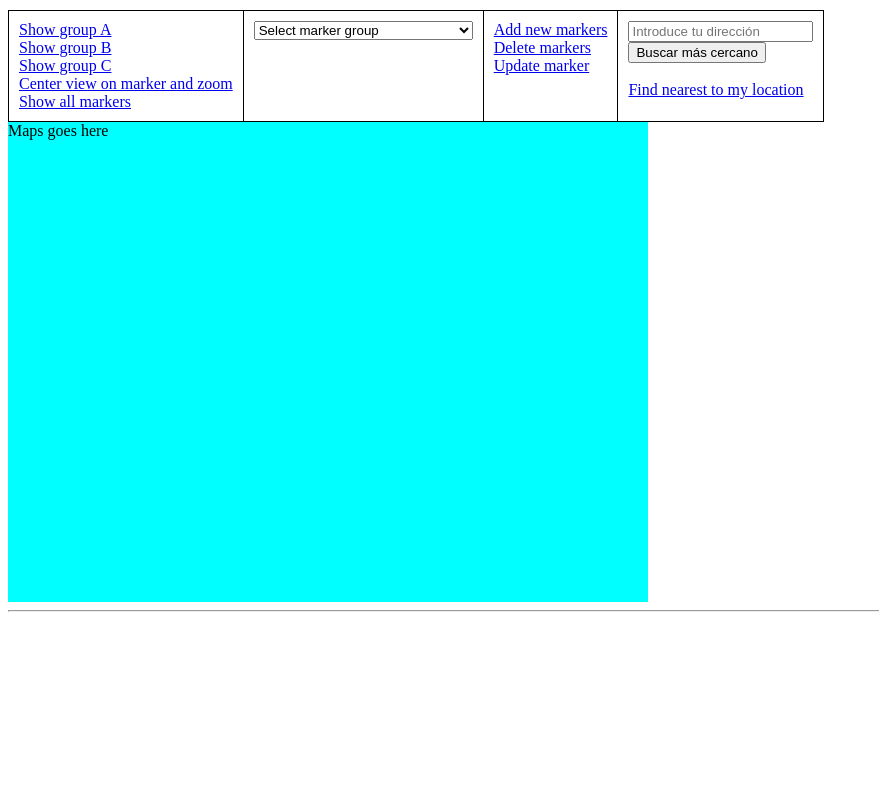
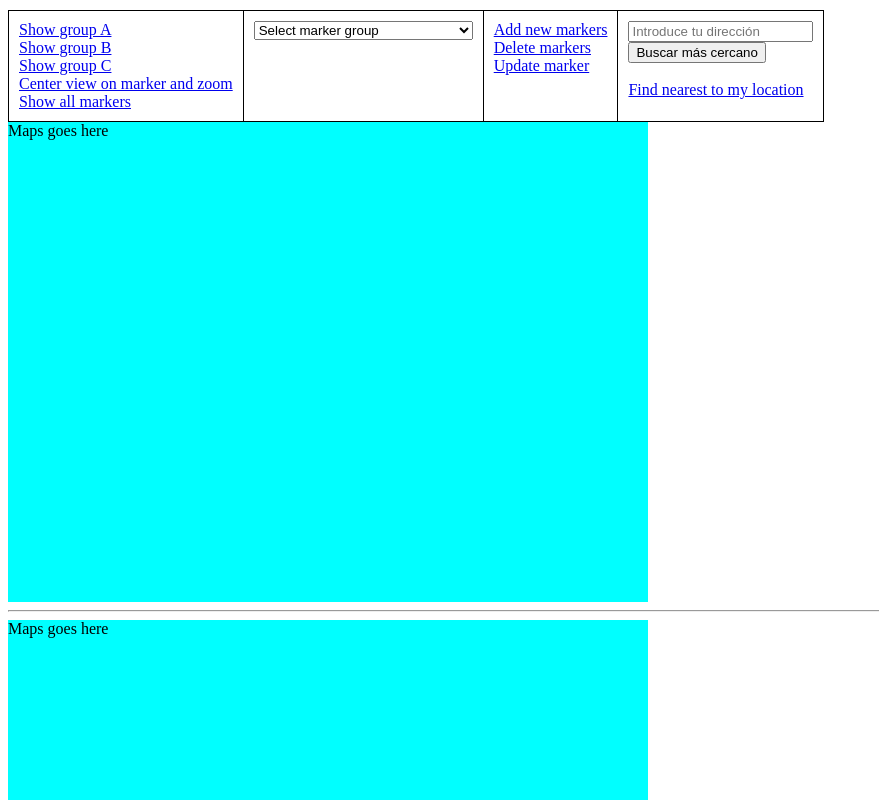
Before and after one commit to carloscabo/gmapz, a plain HTML site: page demos/test.html in a window 1280 px wide. Shown: the top 800 px of the page, without its empty margins (0-879 px from the left). Drawn offline with nearby package versions, Linux system fonts and the light colour scheme; some packages are replaced by stand-ins of ours.

Commit message:
Add 2 maps

```diff
--- a/demos/js/demo_locations.js
+++ b/demos/js/demo_locations.js
@@ -113,3 +113,307 @@ update = {
     iw: 'idx: 289<br><b>Ahora está en Córcega ;)</b>'
   }
 };
+
+// France main cities
+france_cities = {
+  paris: {
+    lat: 48.860,
+    lng: 2.340,
+    iw: 'Paris 2107700'
+  },
+  marseille: {
+    lat: 43.310,
+    lng: 5.370,
+    iw: 'Marseille 826300'
+  },
+  lyon: {
+    lat: 45.760,
+    lng: 4.830,
+    iw: 'Lyon  443600'
+  },
+  toulouse: {
+    lat: 43.620,
+    lng: 1.450,
+    iw: 'Toulouse  417400'
+  },
+  Nice: {
+    lat: 43.700,
+    lng: 7.270,
+    iw: 'Nice  329800'
+  },
+  Nantes: {
+    lat: 47.230,
+    lng: -1.570,
+    iw: 'Nantes  285700'
+  },
+  Strasbourg: {
+    lat: 48.580,
+    lng: 7.760,
+    iw: 'Strasbourg  274700'
+  },
+  Montpellier: {
+    lat: 43.610,
+    lng: 3.870,
+    iw: 'Montpellier 231900'
+  },
+  Bordeaux: {
+    lat: 44.840,
+    lng: -0.580,
+    iw: 'Bordeaux  217400'
+  },
+  rennes: {
+    lat: 48.110,
+    lng: -1.680,
+    iw: 'Rennes  214200'
+  },
+  le_havre: {
+    lat: 49.500,
+    lng: 0.120,
+    iw: 'Le havre  189000'
+  },
+  reims: {
+    lat: 49.250,
+    lng: 4.030,
+    iw: 'Reims 183900'
+  },
+  lille: {
+    lat: 50.640,
+    lng: 3.070,
+    iw: 'Lille 180100'
+  },
+  saint_etienne: {
+    lat: 45.430,
+    lng: 4.390,
+    iw: 'Saint-etienne 168600'
+  },
+  toulon: {
+    lat: 43.130,
+    lng: 5.920,
+    iw: 'Toulon 161600'
+  },
+  grenoble: {
+    lat: 45.190,
+    lng: 5.720,
+    iw: 'Grenoble 156200'
+  },
+  angers: {
+    lat: 47.480,
+    lng: -0.540,
+    iw: 'Angers 153800'
+  },
+  brest: {
+    lat: 48.390,
+    lng: -4.500,
+    iw: 'Brest 152000'
+  },
+  le_mans: {
+    lat: 48.000,
+    lng: 0.200,
+    iw: 'Le mans 149300'
+  },
+  dijon: {
+    lat: 47.330,
+    lng: 5.030,
+    iw: 'Dijon 146400'
+  },
+  aix_en_provence: {
+    lat: 43.530,
+    lng: 5.440,
+    iw: 'Aix-en-provence 139000'
+  },
+  clermont_ferrand: {
+    lat: 45.780,
+    lng: 3.080,
+    iw: 'Clermont-ferrand 137300'
+  },
+  nimes: {
+    lat: 43.840,
+    lng: 4.350,
+    iw: 'Nimes 137200'
+  },
+  amiens: {
+    lat: 49.900,
+    lng: 2.300,
+    iw: 'Amiens 135800'
+  },
+  tours: {
+    lat: 47.380,
+    lng: 0.690,
+    iw: 'Tours 133700'
+  },
+  limoges: {
+    lat: 45.830,
+    lng: 1.250,
+    iw: 'Limoges 131900'
+  },
+  metz: {
+    lat: 49.120,
+    lng: 6.180,
+    iw: 'Metz 125300'
+  },
+  villeurbanne: {
+    lat: 45.770,
+    lng: 4.880,
+    iw: 'Villeurbanne 121800'
+  },
+  besancon: {
+    lat: 47.240,
+    lng: 6.020,
+    iw: 'Besancon 118300'
+  },
+  caen: {
+    lat: 49.190,
+    lng: -0.360,
+    iw: 'Caen 116800'
+  },
+  orleans: {
+    lat: 47.900,
+    lng: 1.900,
+    iw: 'Orleans 112200'
+  },
+  mulhouse: {
+    lat: 47.760,
+    lng: 7.340,
+    iw: 'Mulhouse 111500'
+  },
+  perpignan: {
+    lat: 42.700,
+    lng: 2.890,
+    iw: 'Perpignan 111400'
+  },
+  boulogne_billancourt: {
+    lat: 48.830,
+    lng: 2.240,
+    iw: 'Boulogne-billancourt 108500'
+  },
+  rouen: {
+    lat: 49.440,
+    lng: 1.080,
+    iw: 'Rouen 105100'
+  },
+  nancy: {
+    lat: 48.690,
+    lng: 6.170,
+    iw: 'Nancy 103100'
+  },
+  roubaix: {
+    lat: 50.690,
+    lng: 3.170,
+    iw: 'Roubaix 95800'
+  },
+  tourcoing: {
+    lat: 50.720,
+    lng: 3.160,
+    iw: 'Tourcoing 92400'
+  },
+  argenteuil: {
+    lat: 48.940,
+    lng: 2.240,
+    iw: 'Argenteuil 90300'
+  },
+  avignon: {
+    lat: 43.960,
+    lng: 4.810,
+    iw: 'Avignon 87100'
+  },
+  montreuil: {
+    lat: 48.860,
+    lng: 2.430,
+    iw: 'Montreuil 86600'
+  },
+  nanterre: {
+    lat: 48.900,
+    lng: 2.200,
+    iw: 'Nanterre 86100'
+  },
+  poitiers: {
+    lat: 46.580,
+    lng: 0.340,
+    iw: 'Poitiers 85900'
+  },
+  saint_denis: {
+    lat: 48.940,
+    lng: 2.360,
+    iw: 'Saint-denis 82000'
+  },
+  versailles: {
+    lat: 48.810,
+    lng: 2.140,
+    iw: 'Versailles 81200'
+  },
+  creteil: {
+    lat: 48.790,
+    lng: 2.450,
+    iw: 'Creteil 79700'
+  },
+  pau: {
+    lat: 43.300,
+    lng: -0.390,
+    iw: 'Pau 79600'
+  },
+  la_rochelle: {
+    lat: 46.170,
+    lng: -1.180,
+    iw: 'La rochelle 79400'
+  },
+  colombes: {
+    lat: 48.930,
+    lng: 2.250,
+    iw: 'Colombes 78400'
+  },
+  asnieres_sur_seine: {
+    lat: 48.910,
+    lng: 2.290,
+    iw: 'Asnieres-sur-seine 77400'
+  },
+  calais: {
+    lat: 50.950,
+    lng: 1.860,
+    iw: 'Calais 77200'
+  },
+  aulnay_sous_bois: {
+    lat: 48.960,
+    lng: 2.490,
+    iw: 'Aulnay-sous-bois 76500'
+  },
+  vitry_sur_seine: {
+    lat: 48.790,
+    lng: 2.390,
+    iw: 'Vitry-sur-seine 76300'
+  },
+  rueil_malmaison: {
+    lat: 48.890,
+    lng: 2.170,
+    iw: 'Rueil-malmaison 75000'
+  },
+  champigny_sur_marne: {
+    lat: 48.820,
+    lng: 2.510,
+    iw: 'Champigny-sur-marne 72000'
+  },
+  beziers: {
+    lat: 43.350,
+    lng: 3.210,
+    iw: 'Beziers 71200'
+  },
+  saint_maur_des_fosses: {
+    lat: 48.800,
+    lng: 2.490,
+    iw: 'Saint-maur-des-fosses 70900'
+  },
+  dunkerque: {
+    lat: 51.040,
+    lng: 2.340,
+    iw: 'Dunkerque 70400'
+  },
+  antibes: {
+    lat: 43.600,
+    lng: 7.120,
+    iw: 'Antibes 70100'
+  },
+  saint_nazaire: {
+    lat: 47.28,
+    lng: -2.220,
+    iw: 'Saint-nazaire 70000'
+  }
+};
--- a/demos/test.html
+++ b/demos/test.html
@@ -53,36 +53,51 @@
   <hr>
   <!-- <div id="map-2" class="map">Maps goes here</div> -->
 
-
+  <div id="map-2" data-gmapz="gz-france-populated-cities" class="map">Maps goes here</div>
 
   <script>
 
   var
     locs,
-    map1;
+    map1,
+    map2;
 
   $(document).ready(function() {
     // La magia aquí!
 
-    var custom_map_options = {
+    var map1_options = {
       // Options here
       mapTypeId: 'ROADMAP', // 'ROADMAP' / 'SATELLITE' / 'HYBRID' / 'TERRAIN'... caps
       // bounds: [ nw_lat, mw_lng, se_lat, sw_lng ],
+      center: [40.4165, -3.7025],
+      zoom: 2
+    };
+
+    var map2_options = {
+      // Options here
+      mapTypeId: 'SATELLITE', // 'ROADMAP' / 'SATELLITE' / 'HYBRID' / 'TERRAIN'... caps
       center: [48, 2],
-      zoom: 2
+      zoom: 5
     };
 
     map1 = new GMapz.map(
       $('#map-1'),
-      custom_map_options
+      map1_options
     );
 
+    map1.onReady = function() {
+      // console.log('#map-1 ready');
+      // this.addLocations(morocco).fitBounds().setZoom(8);
+      this.addLocations(locs).setZoom(5);
+    };
+
+    map2 = new GMapz.map(
+      $('#map-2'),
+      map2_options,
+      france_cities
+    );
+    /*
     // Thing to to when map is ready
-    map1.onReady = function() {
-      console.log('#map-1 ready');
-      // this.addLocations(morocco).fitBounds().setZoom(8);
-      this.addLocations(locs).setZoom(8);
-    };
 
     GMapz.attachActionButtons();
 
@@ -97,13 +112,10 @@
     $('#js-update-marker-1').on('click', function(e) {
       e.preventDefault();
       map1.addLocations(update);
-    });
+    });*/
 
-    // var map2 = new GMapz.map(
-      // $('#map-2'),
-      // custom_map_options,
-      // morocco
-    // );
+
+
 
     // map1.addLocations(morocco);
 
```
Also changed, not shown: demos/index.html (+3 -2 lines).
